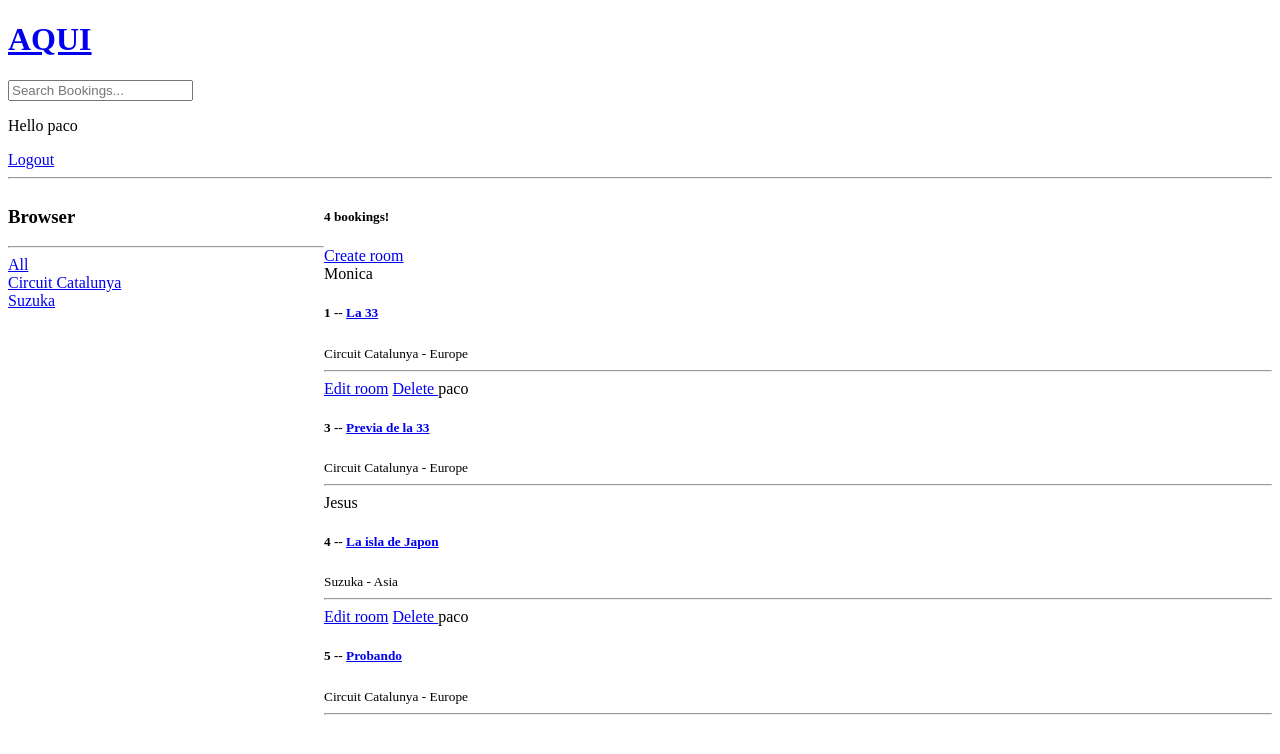
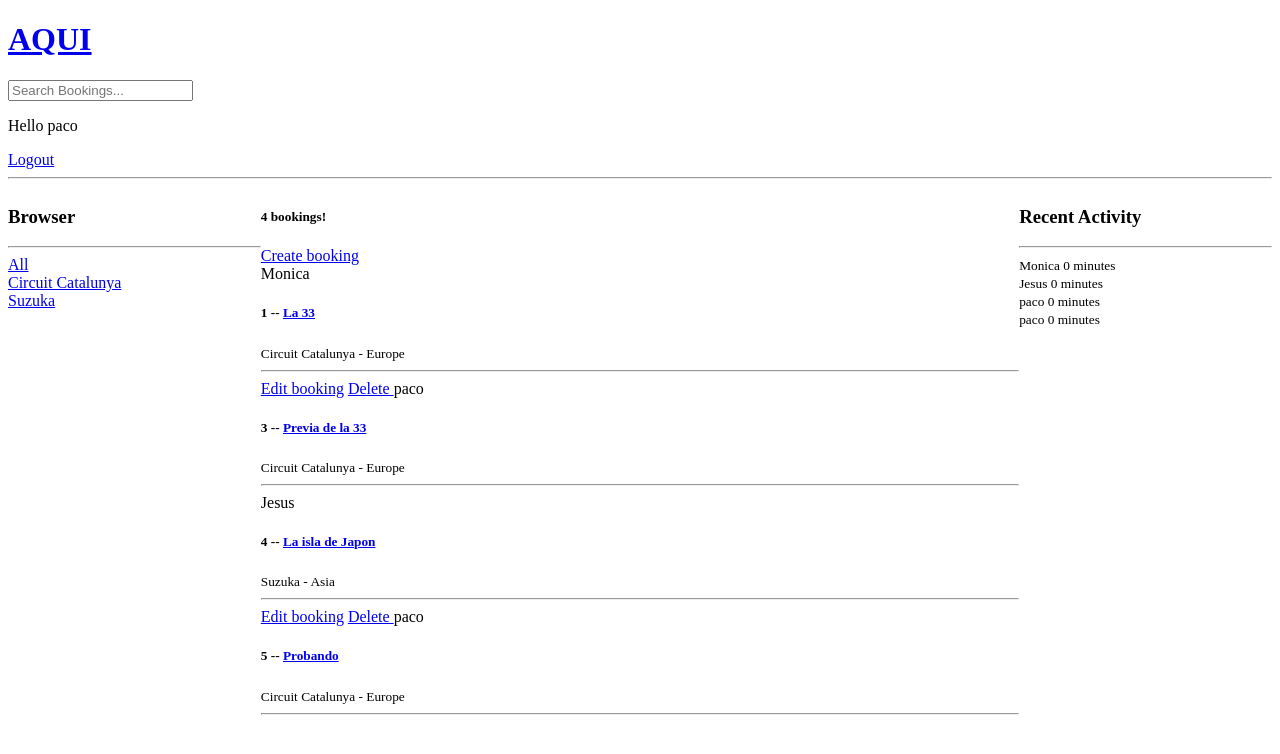
Before and after one commit to Pichilichi/KartF1, a Django app: page / in a window 1280 px wide. Shown: the top 754 px of the page. Run offline with Django 4.2, Linux system fonts and the light colour scheme; a user stored in the database is signed in; data comes from the database, SQL or seed files in the repository; both versions use the stored data as it was after the commit.

Commit message:
Actividad I
Muestra actividad reciente

```diff
--- a/KartF1/base/views.py
+++ b/KartF1/base/views.py
@@ -18,8 +18,10 @@ def home(request):
 
     circuits = Circuit.objects.all()
     booking_count = bookings.count()
+    booking_messages = Message.objects.all()
 
-    context = {'bookings': bookings, 'circuits': circuits, 'booking_count': booking_count}
+    context = {'bookings': bookings, 'circuits': circuits,
+    'booking_count': booking_count, 'booking_messages': booking_messages}
     return render(request, 'home.html', context)
 
 def booking(request, pk):
--- a/KartF1/templates/home.html
+++ b/KartF1/templates/home.html
@@ -5,7 +5,7 @@
 <style>
     .home-container {
         display: grid;
-        grid-template-columns: 1fr 3fr;
+        grid-template-columns: 1fr 3fr 1fr;
     }
 </style>
 
@@ -29,7 +29,7 @@
 
     <div>
         <h5>{{booking_count}} bookings!</h5>
-        <a href="{% url 'create-booking' %}">Create room</a>
+        <a href="{% url 'create-booking' %}">Create booking</a>
 
         <div>
 
@@ -38,7 +38,7 @@
             <div>
 
                 {% if request.user == booking.user %}
-                <a href="{% url 'update-booking' booking.id %}">Edit room</a>
+                <a href="{% url 'update-booking' booking.id %}">Edit booking</a>
                 <a href="{% url 'delete-booking' booking.id %}"> Delete </a>
                 {% endif %}
 
@@ -54,6 +54,16 @@
 
     </div>
 
+    <div>
+        <h3>Recent Activity</h3>
+        <hr>
+        {% for message in booking_messages %}
+            <div>
+                <small>{{message.user}} {{message.created|timesince}} </small>
+            </div>
+        {% endfor %}
+    </div>
+
 </div>
 
 {% endblock content  %}
```
Also changed, not shown: KartF1/db.sqlite3.
